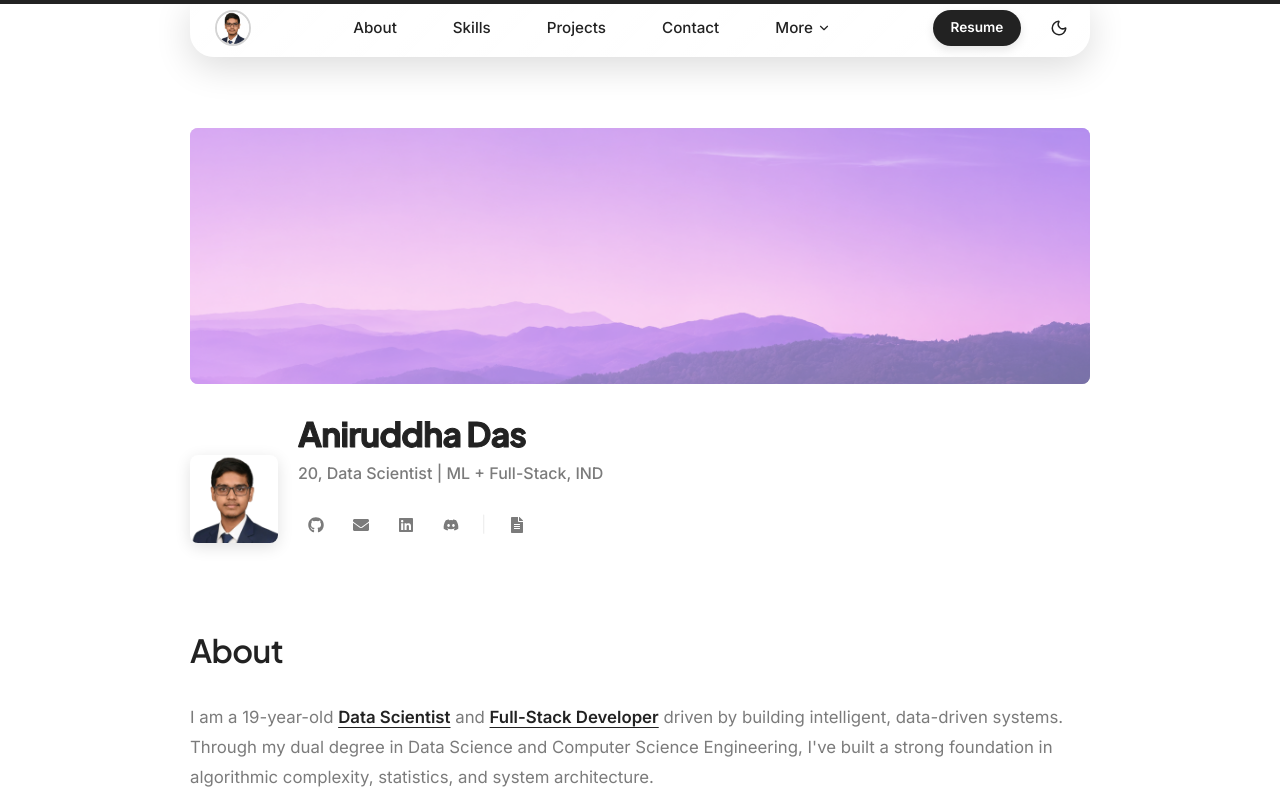
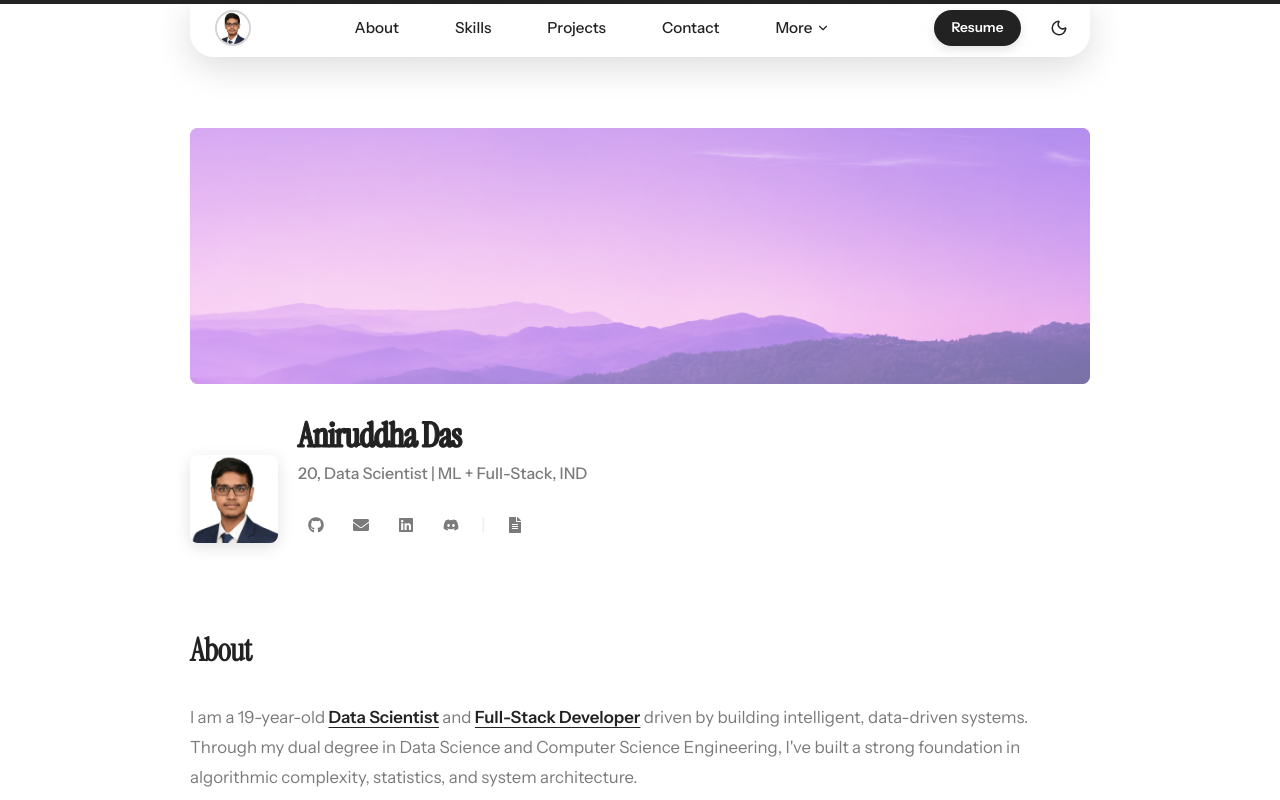
Before and after one commit to 24f2006234/aniruddha-portfolio, a React (Vite) app: page / in a window 1280 px wide. Shown: the top 800 px of the page. Built offline with nearby package versions, Linux system fonts and the light colour scheme.

Commit message:
style: Switch global typography to Instrument Serif and Instrument Sans to perfectly match Subham's site fonts

```diff
--- a/index.html
+++ b/index.html
@@ -19,7 +19,7 @@
     <link rel="preconnect" href="https://fonts.googleapis.com" />
     <link rel="preconnect" href="https://fonts.gstatic.com" crossorigin />
     <link
-      href="https://fonts.googleapis.com/css2?family=Plus+Jakarta+Sans:ital,wght@0,300;0,400;0,500;0,600;0,700;0,800;1,400&family=Inter:wght@300;400;500;600;700&display=swap"
+      href="https://fonts.googleapis.com/css2?family=Instrument+Sans:ital,wght@0,400..700;1,400..700&family=Instrument+Serif:ital@0;1&display=swap"
       rel="stylesheet"
     />
   </head>
--- a/src/styles/globals.css
+++ b/src/styles/globals.css
@@ -25,8 +25,8 @@
   --border-light: #D4D4D4;
   --border-subtle: rgba(34, 34, 34, 0.14);
 
-  --font-heading: "Plus Jakarta Sans", -apple-system, BlinkMacSystemFont, "Segoe UI", sans-serif;
-  --font-body: "Inter", -apple-system, BlinkMacSystemFont, "Segoe UI", sans-serif;
+  --font-heading: "Instrument Serif", serif;
+  --font-body: "Instrument Sans", -apple-system, BlinkMacSystemFont, "Segoe UI", sans-serif;
 
   --gradient-dark: linear-gradient(135deg, #222222 0%, #333333 100%);
   --gradient-light: linear-gradient(135deg, #FFFFFF 0%, #F5F5F5 100%);
```
